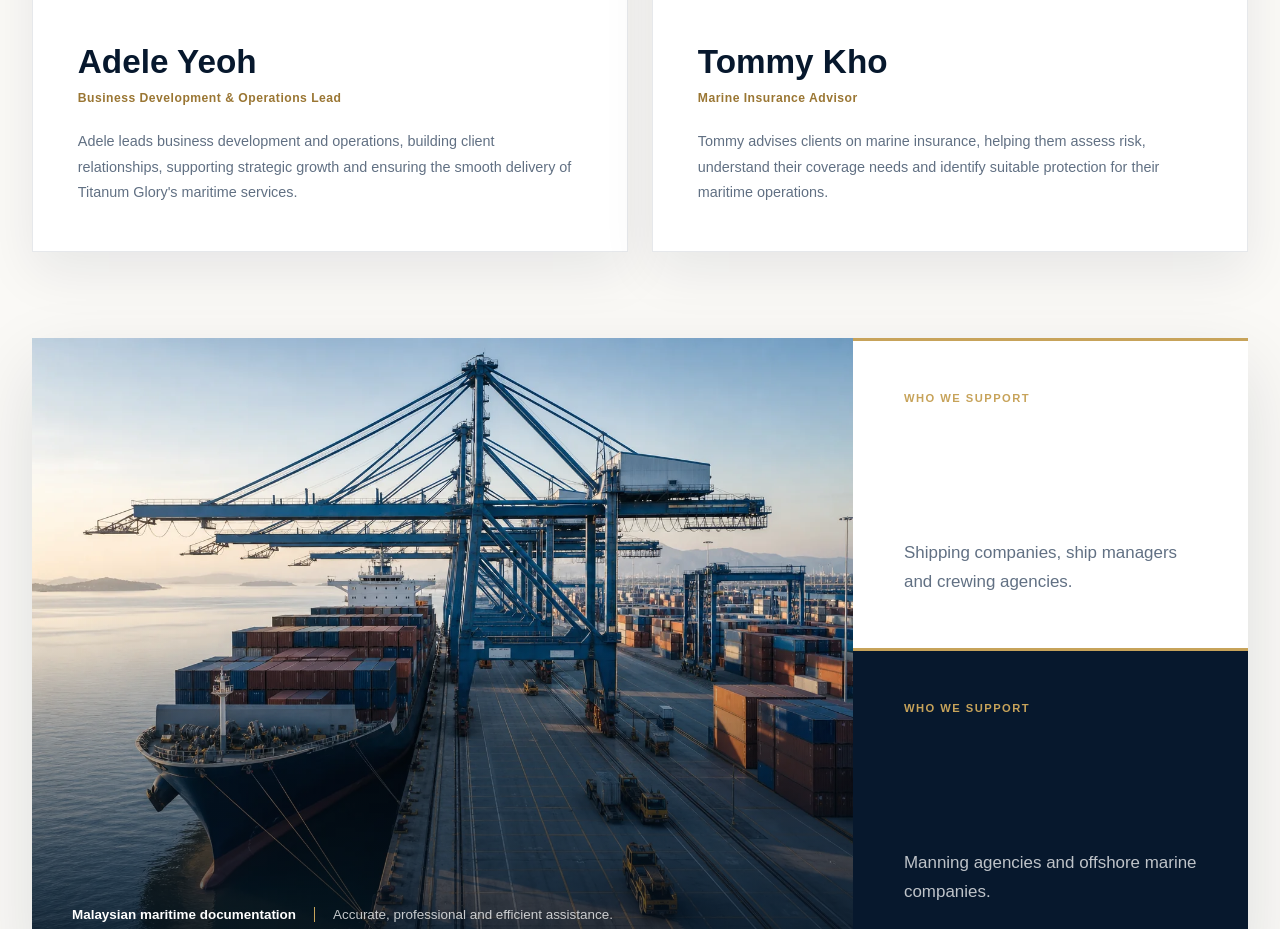
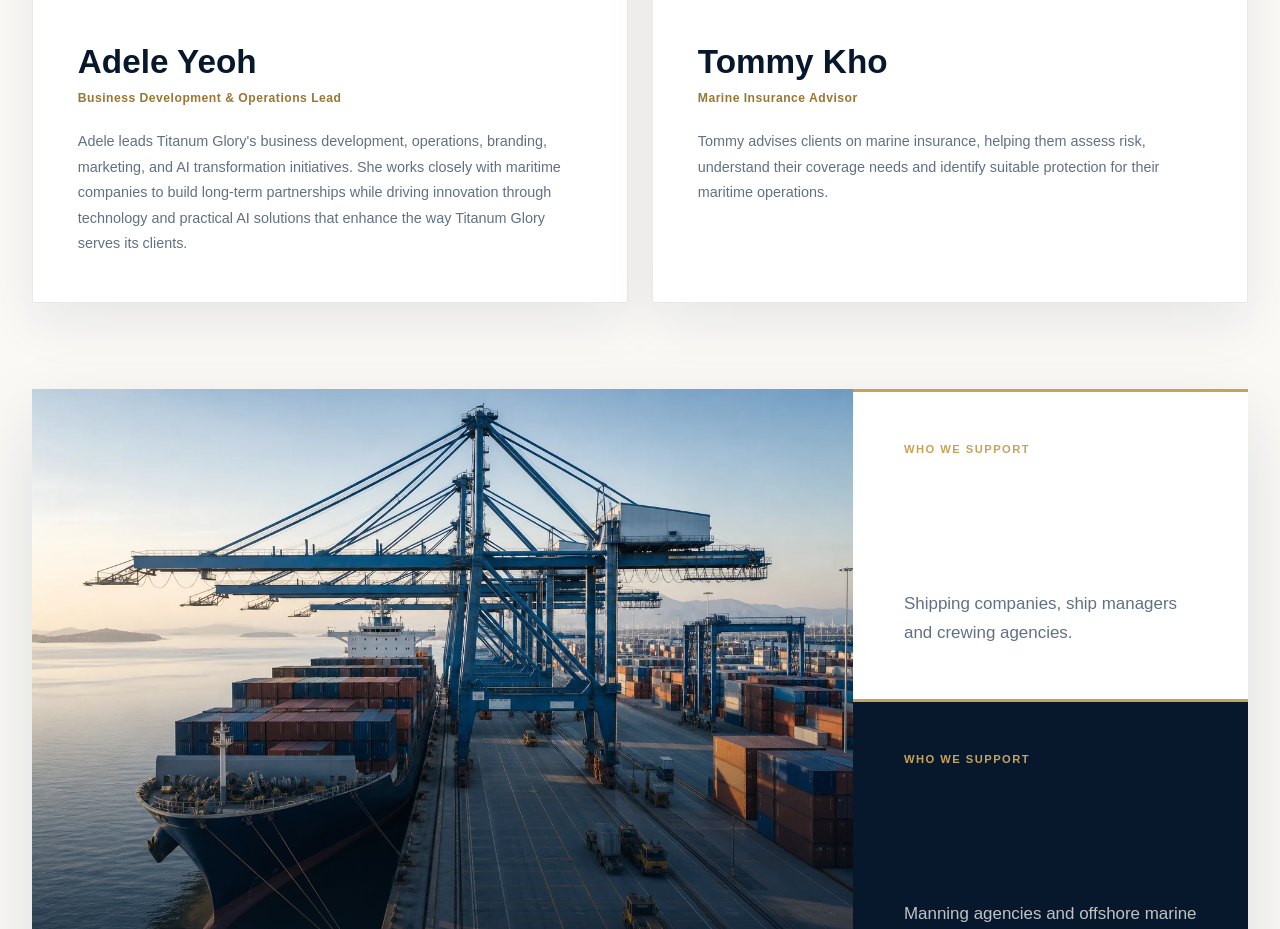
Before and after one commit to adelebuilds/titanum-glory-website, a React (Vite) app: page / in a window 1280 px wide. Shown: the part 2400-3329 px from the top of the page. Built offline with nearby package versions, Linux system fonts and the light colour scheme.

Commit message:
Update Adele Yeoh biography

```diff
--- a/src/App.jsx
+++ b/src/App.jsx
@@ -283,7 +283,7 @@ const teamMembers = [
   {
     name: "Adele Yeoh",
     role: "Business Development & Operations Lead",
-    description: "Adele leads business development and operations, building client relationships, supporting strategic growth and ensuring the smooth delivery of Titanum Glory's maritime services.",
+    description: "Adele leads Titanum Glory's business development, operations, branding, marketing, and AI transformation initiatives. She works closely with maritime companies to build long-term partnerships while driving innovation through technology and practical AI solutions that enhance the way Titanum Glory serves its clients.",
     image: adeleYeoh,
     imagePosition: "center 30%",
   },
```
